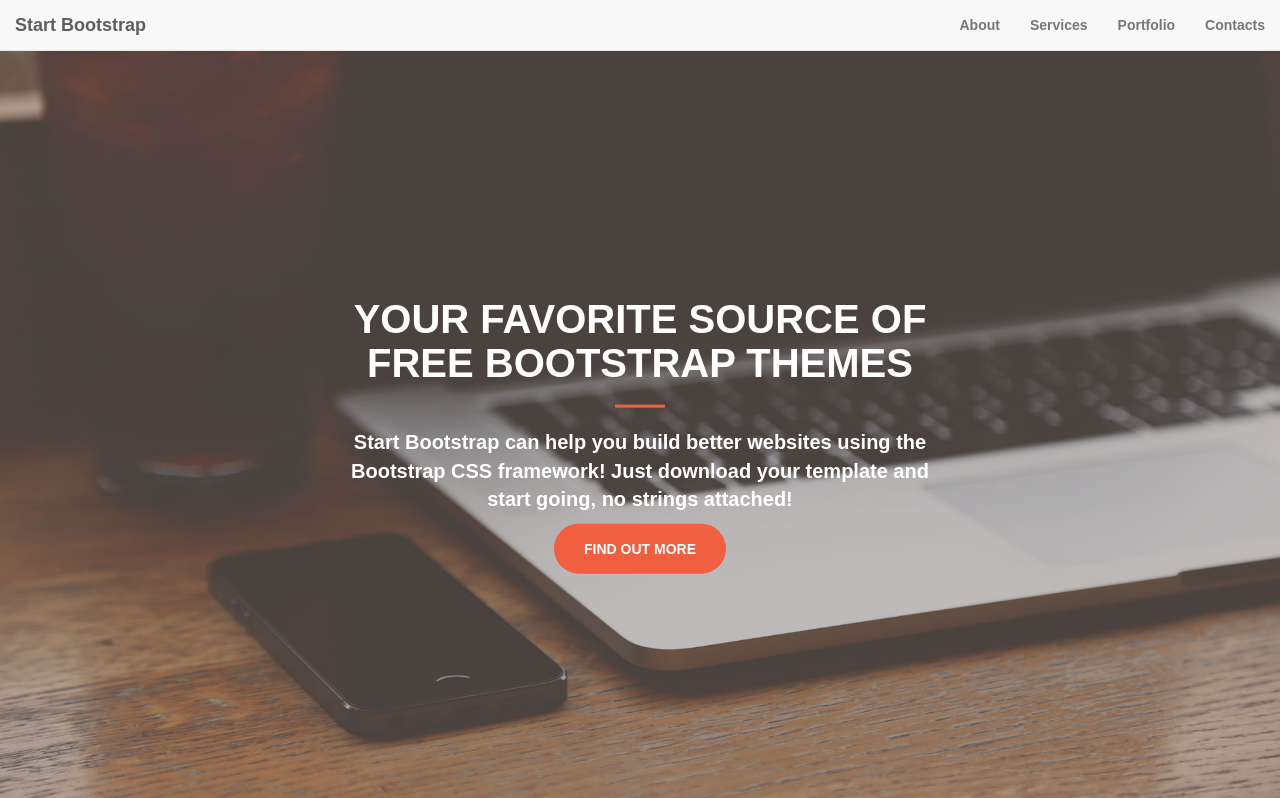
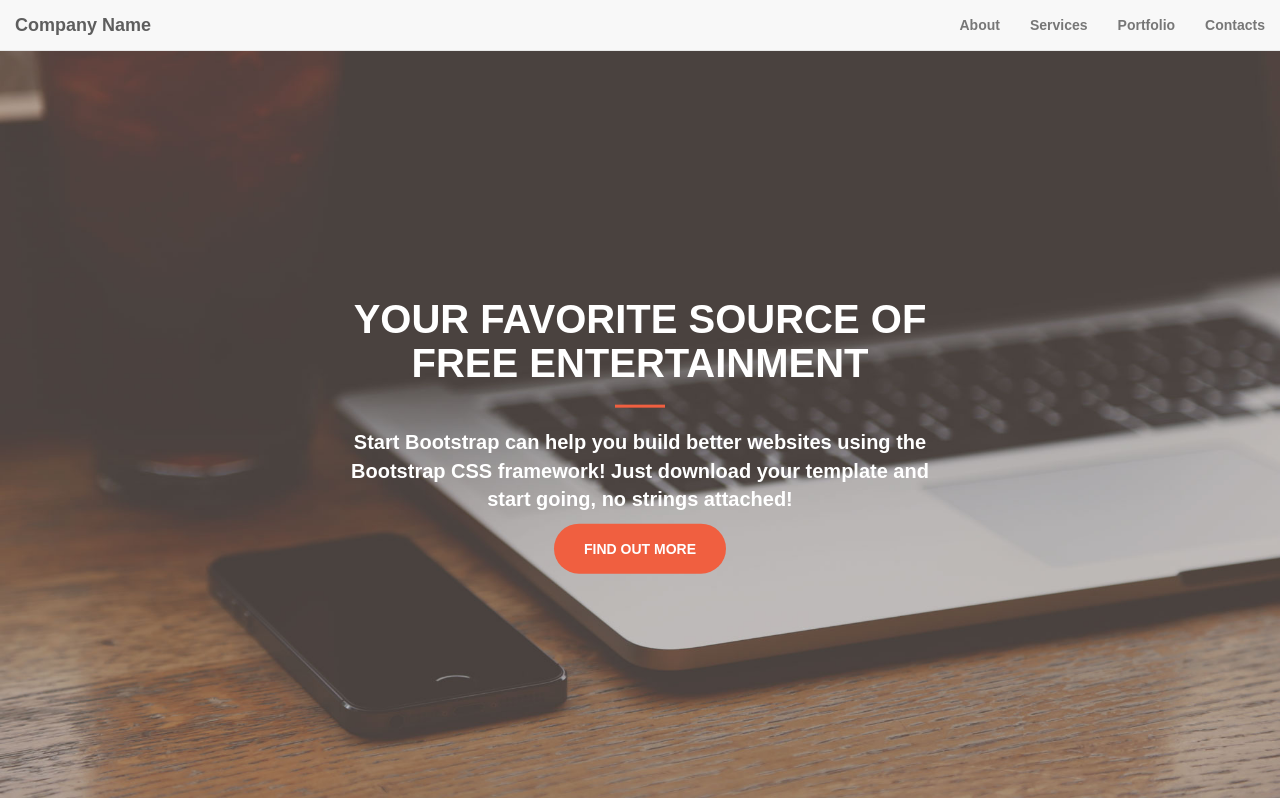
Before and after one commit to zareenraisa/bootstrap-final, a plain HTML site: page index.html in a window 1280 px wide. Shown: the top 798 px of the page. Drawn offline with nearby package versions, Linux system fonts and the light colour scheme; a web font is replaced by a local one.

Commit message:
Update index.html

```diff
--- a/index.html
+++ b/index.html
@@ -1,7 +1,7 @@
 <!DOCTYPE html>
 <html>
 <head>
-	<title>BOOTSTRAP-FINAL</title>
+	<title>BOOTSTRAP</title>
 	<!-- bootstrap -->
 <!-- Latest compiled and minified CSS -->
 <link rel="stylesheet" href="https://maxcdn.bootstrapcdn.com/bootstrap/3.3.7/css/bootstrap.min.css" integrity="sha384-BVYiiSIFeK1dGmJRAkycuHAHRg32OmUcww7on3RYdg4Va+PmSTsz/K68vbdEjh4u" crossorigin="anonymous">
@@ -30,7 +30,7 @@
         <span class="icon-bar"></span>
         <span class="icon-bar"></span>
       </button>
-      <a class="navbar-brand" href="#">Start Bootstrap</a>
+      <a class="navbar-brand" href="#">Company Name</a>
     </div>
 
     <!-- Collect the nav links, forms, and other content for toggling -->
@@ -56,7 +56,7 @@
 	<div class="row">
 		<div class="col-sm-12">
 			<div class="header_title">
-				<h1>YOUR FAVORITE SOURCE OF FREE BOOTSTRAP THEMES</h1>
+				<h1>YOUR FAVORITE SOURCE OF FREE ENTERTAINMENT</h1>
 	<hr>
 	<p>Start Bootstrap can help you build better websites using the Bootstrap CSS framework! Just download your template and start going, no strings attached! </p>
 	<div class="visible-xs visible-sm">
```
